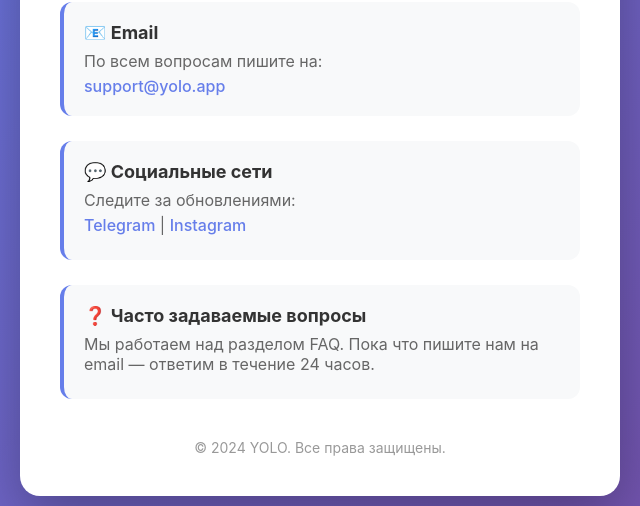
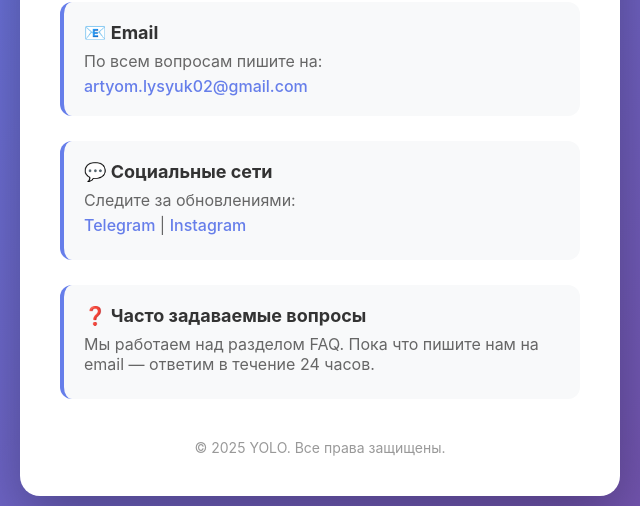
Before and after one commit to ttyomaa6/yolo-support, a plain HTML site: page index.html in a window 1280 px wide. Shown: the part 221-727 px from the top of the page, 320-960 px from the left. Drawn offline with Linux system fonts and the light colour scheme.

Commit message:
Update email and copyright year

```diff
--- a/index.html
+++ b/index.html
@@ -77,7 +77,7 @@
         <div class="contact-item">
             <h3>📧 Email</h3>
             <p>По всем вопросам пишите на:</p>
-            <a href="mailto:support@yolo.app">support@yolo.app</a>
+            <a href="mailto:artyom.lysyuk02@gmail.com">artyom.lysyuk02@gmail.com</a>
         </div>
 
         <div class="contact-item">
@@ -95,7 +95,7 @@
         </div>
 
         <div class="footer">
-            <p>© 2024 YOLO. Все права защищены.</p>
+            <p>© 2025 YOLO. Все права защищены.</p>
         </div>
     </div>
 </body>
```
